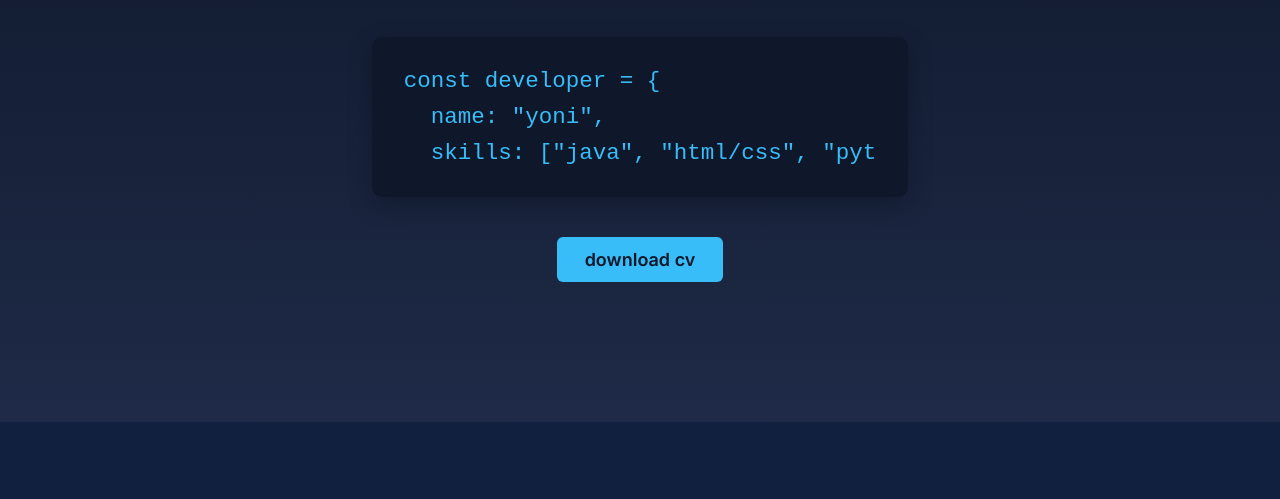
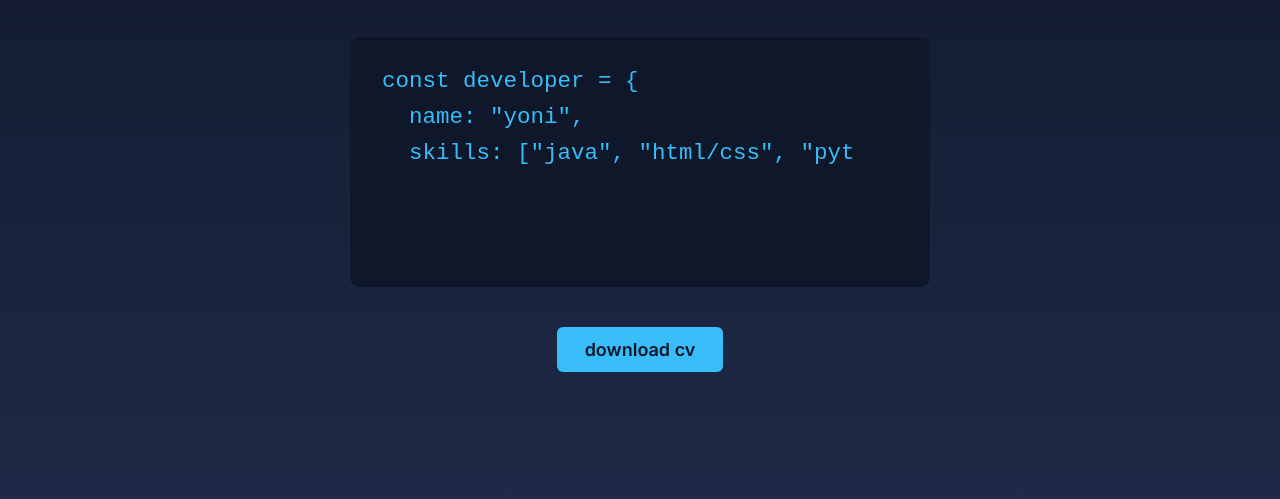
Before and after one commit to Yonaki51/website2-portfolio, a plain HTML site: page index.html in a window 1280 px wide. Shown: the part 290-789 px from the top of the page. Drawn offline with Linux system fonts and the light colour scheme.

Commit message:
pas de afmetingen aan voor de header en de afbeeldingen in de kaart

```diff
--- a/assets/css/style.css
+++ b/assets/css/style.css
@@ -143,9 +143,10 @@ header {
     color: #38bdf8;
     padding: 26px 32px;
     border-radius: 10px;
-    width: fit-content;
+    width: 580px;
+    height: 250px;
     margin: 0 auto 40px;
-    box-shadow: 0 8px 24px rgba(0,0,0,0.25);
+
 }
 
 
@@ -224,6 +225,7 @@ font-size: 1.5rem;
 
 .card img {
     width: 100%;
+    height: 70%;
     border-radius: 6px;
     margin-bottom: 10px;
 }
```
